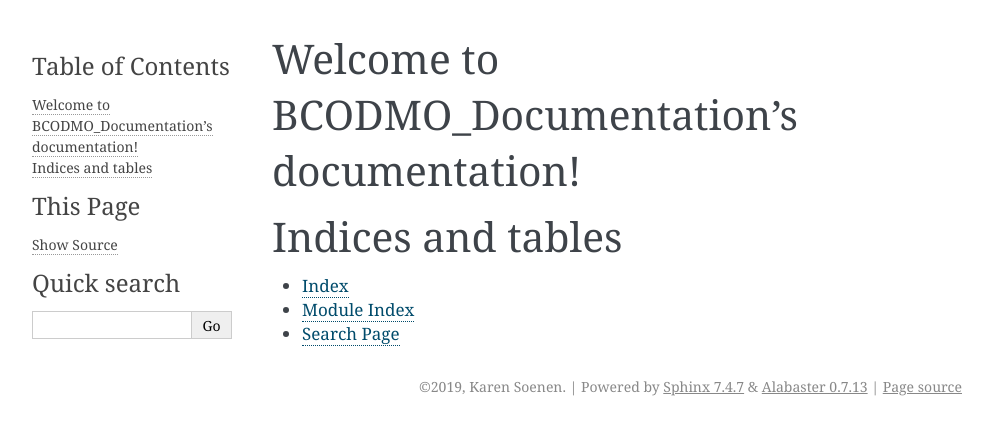
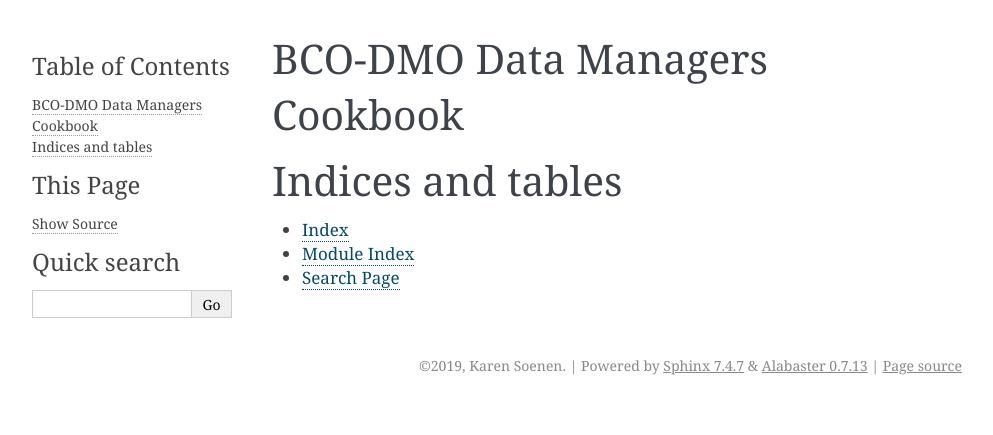
Before and after one commit to BCODMO/ReadTheDocs, a Sphinx documentation site: the page built from docs/index.rst, in a window 1280 px wide. Shown: the top 435 px of the page, without its empty margins (148-1141 px from the left). Built offline with Sphinx 7.4.7, drawn with Linux system fonts in a browser that asks for light colours.

Commit message:
New build

```diff
--- a/docs/index.rst
+++ b/docs/index.rst
@@ -3,7 +3,7 @@
    You can adapt this file completely to your liking, but it should at least
    contain the root `toctree` directive.
 
-Welcome to BCODMO_Documentation's documentation!
+BCO-DMO Data Managers Cookbook
 ================================================
 
 .. toctree::
```
Also changed, not shown: 6 other files.
